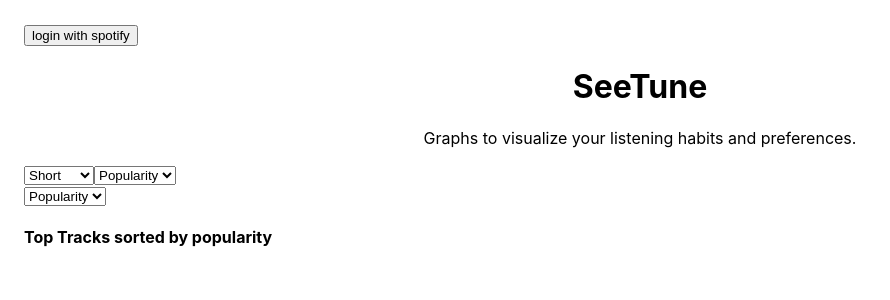
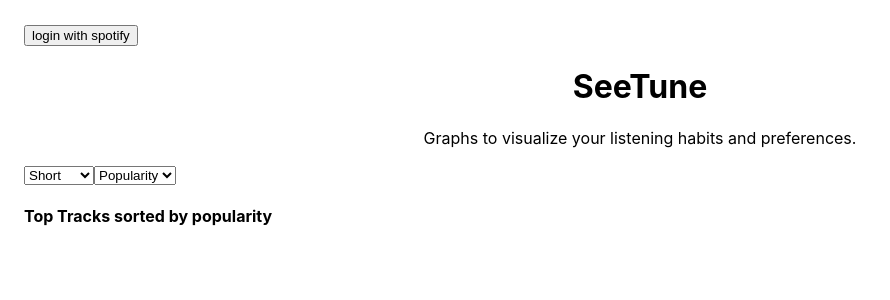
Before and after one commit to dsdunn/seetune, a React (Create React App) app: page / in a window 1280 px wide. Shown: the top 300 px of the page, without its empty margins (0-890 px from the left). Built offline with nearby package versions, Linux system fonts and the light colour scheme.

Commit message:
Refactor viz to handle term variation

```diff
--- a/src/Visualizations/TempoGraph.js
+++ b/src/Visualizations/TempoGraph.js
@@ -9,7 +9,7 @@ class TempoGraph extends Component {
     super(props);
     this.viz = React.createRef();
     this.state = {
-      param: 'popularity'
+      param: this.props.param
     }
   }
 
@@ -32,9 +32,20 @@ class TempoGraph extends Component {
 
   componentDidUpdate(prevProps, prevState) {
 
-    if (!prevProps.topTracks && this.props.topTracks) {
-      this.drawGraph();
+    if (!this.props.topTracks) {
+      return;
     }
+
+    if (prevProps.param !== this.props.param || prevProps.range !== this.props.range) {
+      console.log('update graph state')
+      this.setState({
+        param: this.props.param,
+        range: this.props.range
+      })
+    }
+
+    this.drawGraph(this.props.topTracks, this.props.param);
+
   }
 
   sortTracks = (tracks, param = 'popularity') => {
@@ -99,6 +110,11 @@ class TempoGraph extends Component {
         .attr('height', function(d) { return height - y(d[param]); })
         .style('fill', 'steelblue');
 
+      graph.exit()
+        .transition(t)
+        .attr('opacity', 0)
+        .remove()
+
 
 
     d3.select('.x').transition(t)
@@ -112,20 +128,9 @@ class TempoGraph extends Component {
         .call(d3.axisLeft().scale(y));
   }
 
-  handleParamChange = (event) => {
-    let param = event.target.value;
-
-    this.drawGraph(undefined, param);
-    this.setState({ param });
-  }
-
   render(){
     return (
       <div className='TempoGraph'>
-        <select name='graph_parameter' value={this.param} onChange={this.handleParamChange}>
-          <option value='popularity' >Popularity</option>
-          <option value='tempo'>Tempo</option>
-        </select>
         <h4>Top Tracks sorted by {this.state.param}</h4>
         <div ref={ this.viz }>
         </div>
--- a/src/apiCalls.js
+++ b/src/apiCalls.js
@@ -10,16 +10,16 @@ export const getUser = async (token) => {
   return user;
 }
 
-export const getTopTracks = async (token, nextUrl) => {
+export const getTopTracks = async (token, range='short_term', nextUrl) => {
   let topTracks = [];
-  let url = nextUrl ? nextUrl : baseUrl + 'me/top/tracks?time_range=long_term';
+  let url = nextUrl ? nextUrl : baseUrl + 'me/top/tracks?time_range=' + range;
   let rawTracks = await fetchData(url, token);
   let trackSet = await topTracksCleaner(token, rawTracks);
 
   topTracks = [...topTracks, ...trackSet];
 
   if (rawTracks.next){
-    trackSet = await getTopTracks(token, rawTracks.next);
+    trackSet = await getTopTracks(token, range, rawTracks.next);
     topTracks = [...topTracks, ...trackSet];
   }
   return topTracks
```
